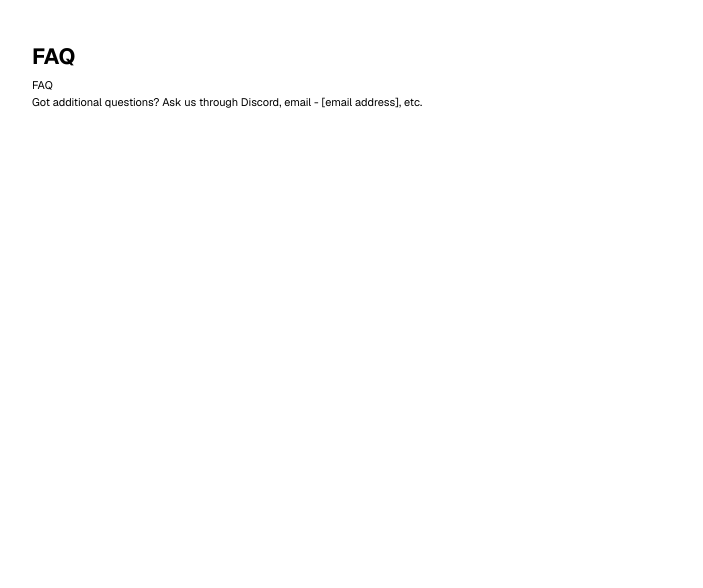
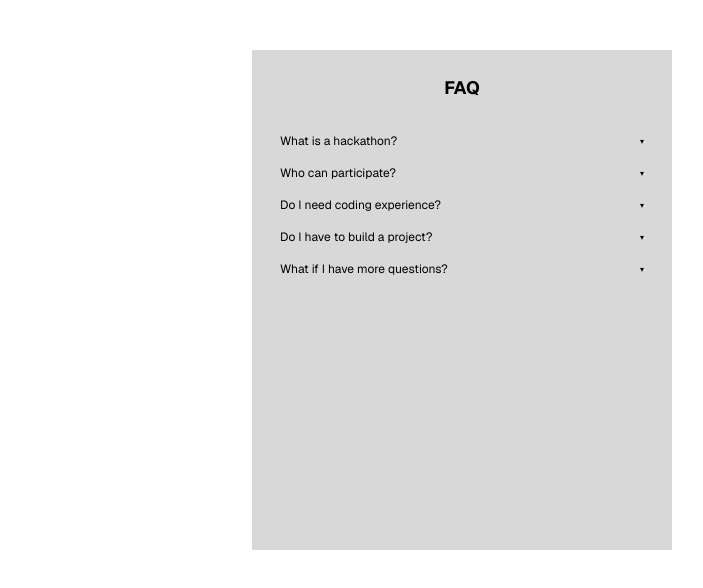
Before and after one commit to citrushack/citrus-cutie-hack-website-template, a Next.js app: page / in a window 1280 px wide. Shown: the top 588 px of the page, without its empty margins (178-881 px from the left). Built offline with nearby package versions, Linux system fonts and the light colour scheme.

Commit message:
Implement FAQ dropdown interaction

```diff
--- /dev/null
+++ b/app/components/FAQ.module.css
@@ -0,0 +1,78 @@
+.faqWrapper {
+    width: 100%;
+    min-height: 650px;
+
+    display: flex;
+    justify-content: center;
+    align-items: flex-start;
+
+    padding: 50px 20px;
+    box-sizing: border-box;
+
+    background: white;
+}
+
+.faqPanel {
+    width: 420px;
+    min-height: 500px;
+
+    padding: 24px 28px 40px;
+    box-sizing: border-box;
+
+    background: #d8d8d8;
+    color: black;
+}
+
+.faqPanel h2 {
+    margin: 0 0 24px;
+
+    text-align: center;
+    font-size: 18px;
+    font-weight: 700;
+}
+
+.faqList {
+    width: 100%;
+
+    display: flex;
+    flex-direction: column;
+}
+
+.faqItem {
+    width: 100%;
+}
+
+.faqQuestion {
+    width: 100%;
+
+    display: flex;
+    align-items: center;
+    justify-content: space-between;
+
+    padding: 7px 0;
+
+    border: none;
+    background: transparent;
+    color: black;
+
+    font: inherit;
+    font-size: 12px;
+    text-align: left;
+
+    cursor: pointer;
+}
+
+.faqArrow {
+    margin-left: 20px;
+    font-size: 8px;
+}
+
+.faqAnswer {
+    margin: 0;
+    padding: 2px 20px 10px 0;
+
+    font-size: 10px;
+    line-height: 1.4;
+
+    color: #333;
+}
--- a/app/components/FAQ.tsx
+++ b/app/components/FAQ.tsx
@@ -1,11 +1,67 @@
+"use client";
+
+import { useState } from "react";
+import styles from "./FAQ.module.css";
+
+const faqItems = [
+    {
+        question: "What is a hackathon?",
+        answer:
+            "A hackathon is an event where participants work together to build projects and learn new skills.",
+    },
+    {
+        question: "Who can participate?",
+        answer:
+            "Cutie Hack is open to college students of different majors and experience levels.",
+    },
+    {
+        question: "Do I need coding experience?",
+        answer:
+            "No! Cutie Hack is beginner-friendly and prior coding experience is not required.",
+    },
+    {
+        question: "Do I have to build a project?",
+        answer:
+            "No. You can also attend workshops, activities, and other hackathon events.",
+    },
+    {
+        question: "What if I have more questions?",
+        answer:
+            "You can reach out through Discord, Instagram, or email for additional information.",
+    },
+];
+
 export default function FAQ() {
+    const [openIndex, setOpenIndex] = useState<number | null>(null);
+
     return (
-        <section className="faq-section">
-            <h2>FAQ</h2>
-            <p className="faq-label">FAQ</p>
-            <p className="faq-contact">
-                Got additional questions? Ask us through Discord, email - [email address], etc.
-            </p>
+        <section className={styles.faqWrapper}>
+            <div className={styles.faqPanel}>
+                <h2>FAQ</h2>
+
+                <div className={styles.faqList}>
+                    {faqItems.map((item, index) => (
+                        <div className={styles.faqItem} key={item.question}>
+                            <button
+                                className={styles.faqQuestion}
+                                onClick={() =>
+                                    setOpenIndex(openIndex === index ? null : index)
+                                }
+                            >
+                                <span>{item.question}</span>
+
+                                <span className={styles.faqArrow}>
+                                    {openIndex === index ? "▴" : "▾"}
+                                </span>
+                            </button>
+
+                            {openIndex === index && (
+                                <p className={styles.faqAnswer}>{item.answer}</p>
+                            )}
+                        </div>
+                    ))}
+                </div>
+            </div>
         </section>
     );
 }
--- a/app/globals.css
+++ b/app/globals.css
@@ -22,26 +22,3 @@ body {
   background: white;
   color: black;
 }
-
-.faq-section {
-  width: 100%;
-  max-width: 900px;
-  margin: 0 auto;
-  padding: 40px 20px;
-}
-
-.faq-section h2 {
-  font-size: 22px;
-  font-weight: 700;
-  margin: 0;
-}
-
-.faq-label {
-  font-size: 11px;
-  margin: 4px 0 0;
-}
-
-.faq-contact {
-  font-size: 11px;
-  margin: 0;
-}
```
